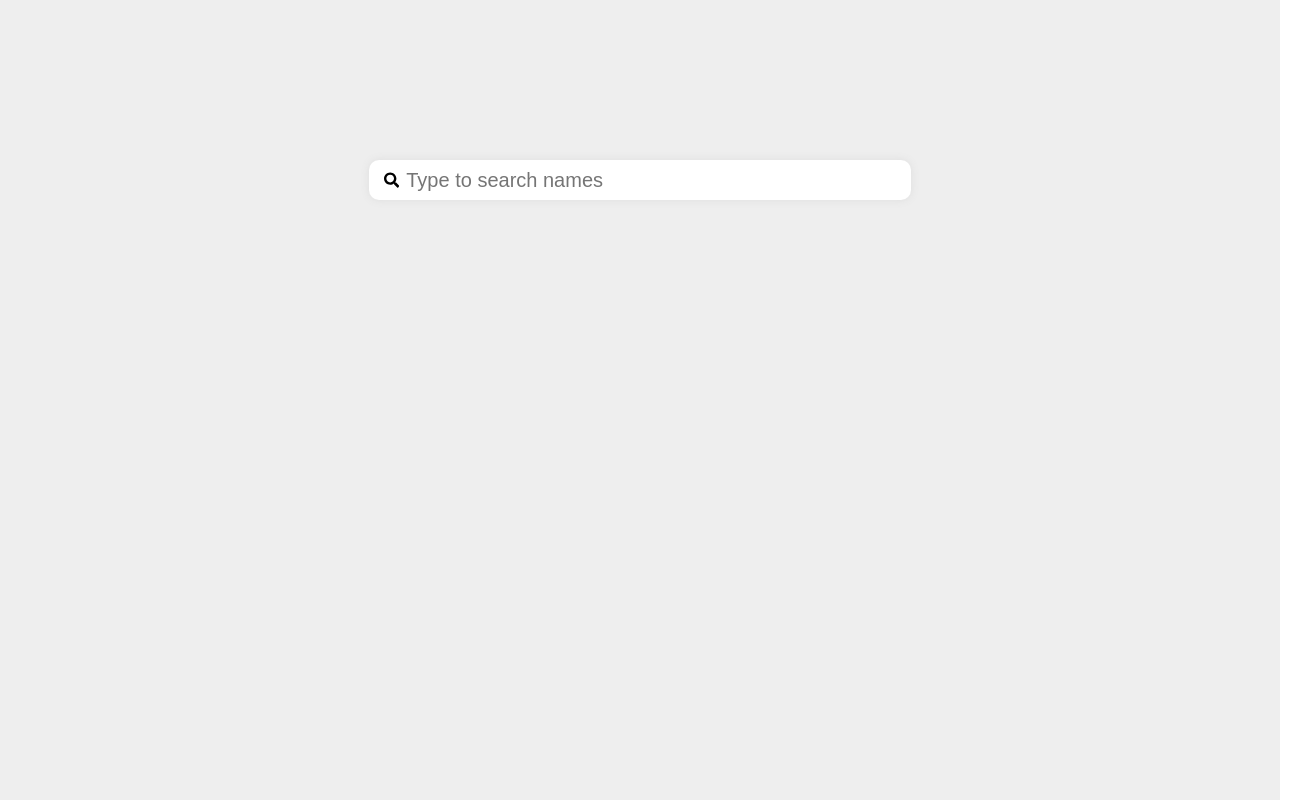
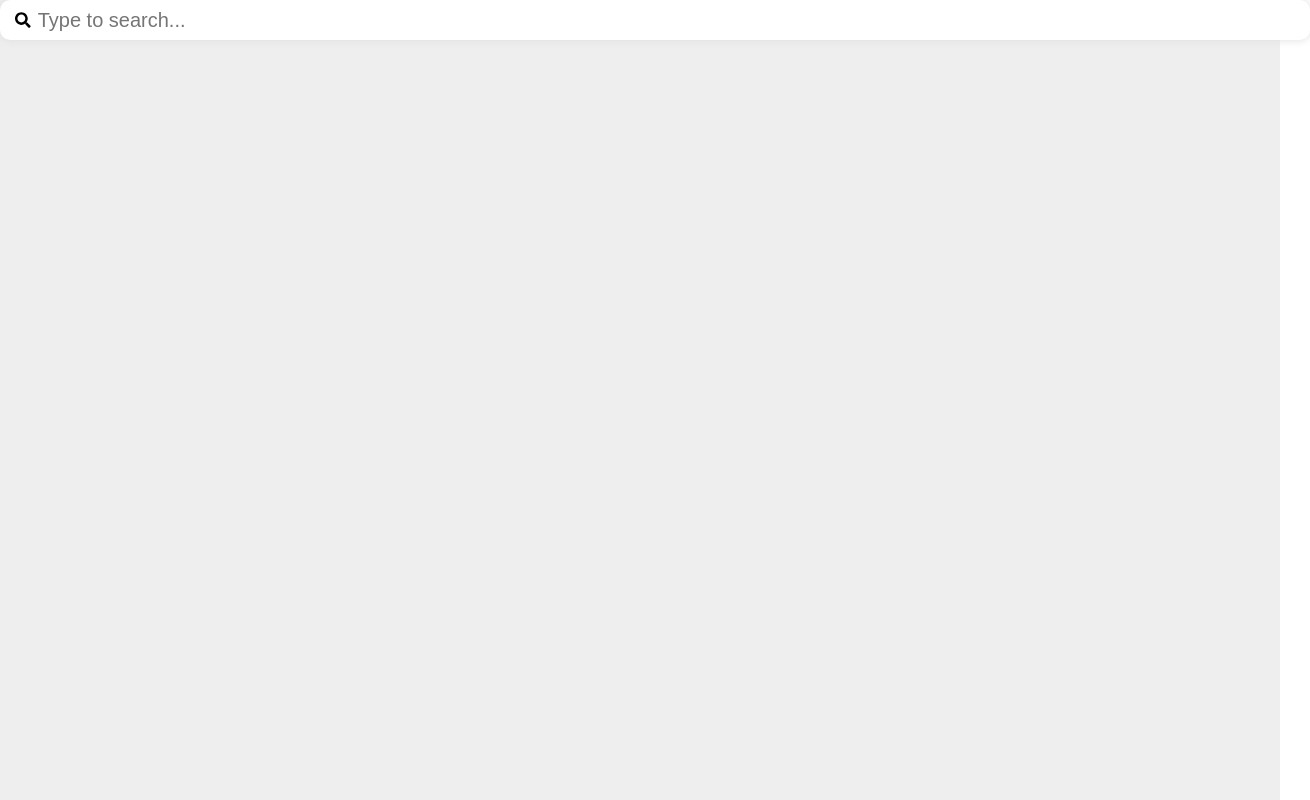
Before and after one commit to oderathegreat/react-search-filter-app, a React (Create React App) app: page / in a window 1280 px wide. Shown: the whole page, 1310 px wide, since content can reach past the window. Built offline with nearby package versions, Linux system fonts and the light colour scheme.

Commit message:
code clean and passing props with correct naming

```diff
--- a/src/App.js
+++ b/src/App.js
@@ -1,23 +1,17 @@
 import React, { useState, useEffect } from 'react';
 import SearchBar from './components/SearchBar';
-import searchResultsList from './components/searchResultsList';
+import SearchResultsList from './components/SearchResultsList';
 import './App.css';
 
 function App() {
-
-  const [result, setResult] = useState([]);
-
-
+  const [results, setResult] = useState([]);
 
   return (
     <div className="App">
-<div className="searchbarcontainer">
-
-  <SearchBar setResult={setResult} />
-
-  <searchResultsList result={result} />
-</div>
-
+      <div className="search-bar-container">
+        <SearchBar setResult={setResult} />
+        {results && results.length > 0 && <SearchResultsList results={results} />}
+      </div>
     </div>
   );
 }
--- a/src/components/SearchBar.js
+++ b/src/components/SearchBar.js
@@ -5,60 +5,44 @@ import "./Searchbar.css";
 
 const SearchBar = ({setResult}) => {
 
-  const [input, setInput] = useState("");
+    const [input, setInput] = useState("");
 
-  //fetch data fro external api
   const fetchData = (value) => {
+
     //call endpoint get the response and convert to json
-    fetch("http://jsonplaceholder.typicode.com/users")
-      .then( (response)=> response.json())
-      .then((json)=>{
-        //console.log(json)
 
-         //variable to store filtered data
-         const results =  json.filter( (user) => {
+    fetch("https://jsonplaceholder.typicode.com/users")
+      .then((response) => response.json())
+      .then((json) => {
+        const results = json.filter((user) => {
+          return (
+            value &&
+            user &&
+            user.name &&
+            user.name.toLowerCase().includes(value)
+          );
+        });
+        setResult(results);
+      });
+  };
 
-            return value && user && user.name && user.name.toLowerCase().includes(value)
+  const handleChange = (value) => {
+    setInput(value);
+    fetchData(value);
+  };
 
-         });
-
-         setResult(results)
+  return (
+    <div className="input-wrapper">
+      <FaSearch id="search-icon" />
+      <input
+        placeholder="Type to search..."
+        value={input}
+        onChange={(e) => handleChange(e.target.value)}
+      />
+    </div>
+  );
 
 
-      })
-
-
-  }
-
-  //function to handle changes in value
-  const handleChange = (value) =>{
-
-    setInput(value)
-    fetchData(value)
-  }
-
-
-
-  return (
-    <div className='input-wrapper'>
-
-        <FaSearch id="search-icon"/ >
-            <input  placeholder= "Type to search names"
-            value={input}
-            onChange={ (e)=> handleChange(e.target.value)}
-
-
-            />
-
-            <div>
-
-
-            </div>
-
-
-
-    </div>
-  )
 }
 
-export default SearchBar
+export default SearchBar;
--- /dev/null
+++ b/src/components/SearchResult.js
@@ -0,0 +1,16 @@
+import React from 'react';
+
+const SearchResult = ({result}) => {
+  return (
+
+    <div className="search-result"
+    onClick={(e) => alert(`You selected ${result}!`)} >
+
+        {result}
+
+
+    </div>
+  )
+}
+
+export default SearchResult;
--- /dev/null
+++ b/src/components/searchResultsList.css
@@ -0,0 +1,11 @@
+.results-list {
+    width: 100%;
+    background-color: white;
+    display: flex;
+    flex-direction: column;
+    box-shadow: 0px 0px 8px #ddd;
+    border-radius: 10px;
+    margin-top: 1rem;
+    max-height: 300px;
+    overflow-y: auto;
+  }
--- a/src/components/searchResultsList.js
+++ b/src/components/searchResultsList.js
@@ -1,11 +1,18 @@
-import React from 'react'
+import React from 'react';
+import "./searchResultsList.css";
+import SearchResult from './SearchResult';
 
-const searchResultsList = () => {
+
+const SearchResultsList = ({results}) => {
   return (
-    <div>
+    <div className="results-list">
+    {results.map((result, id) => {
+      return <SearchResult result={result.name} key={id} />;
+    })}
 
-    </div>
+  </div>
+
   )
 }
 
-export default searchResultsList
+export default SearchResultsList;
```
